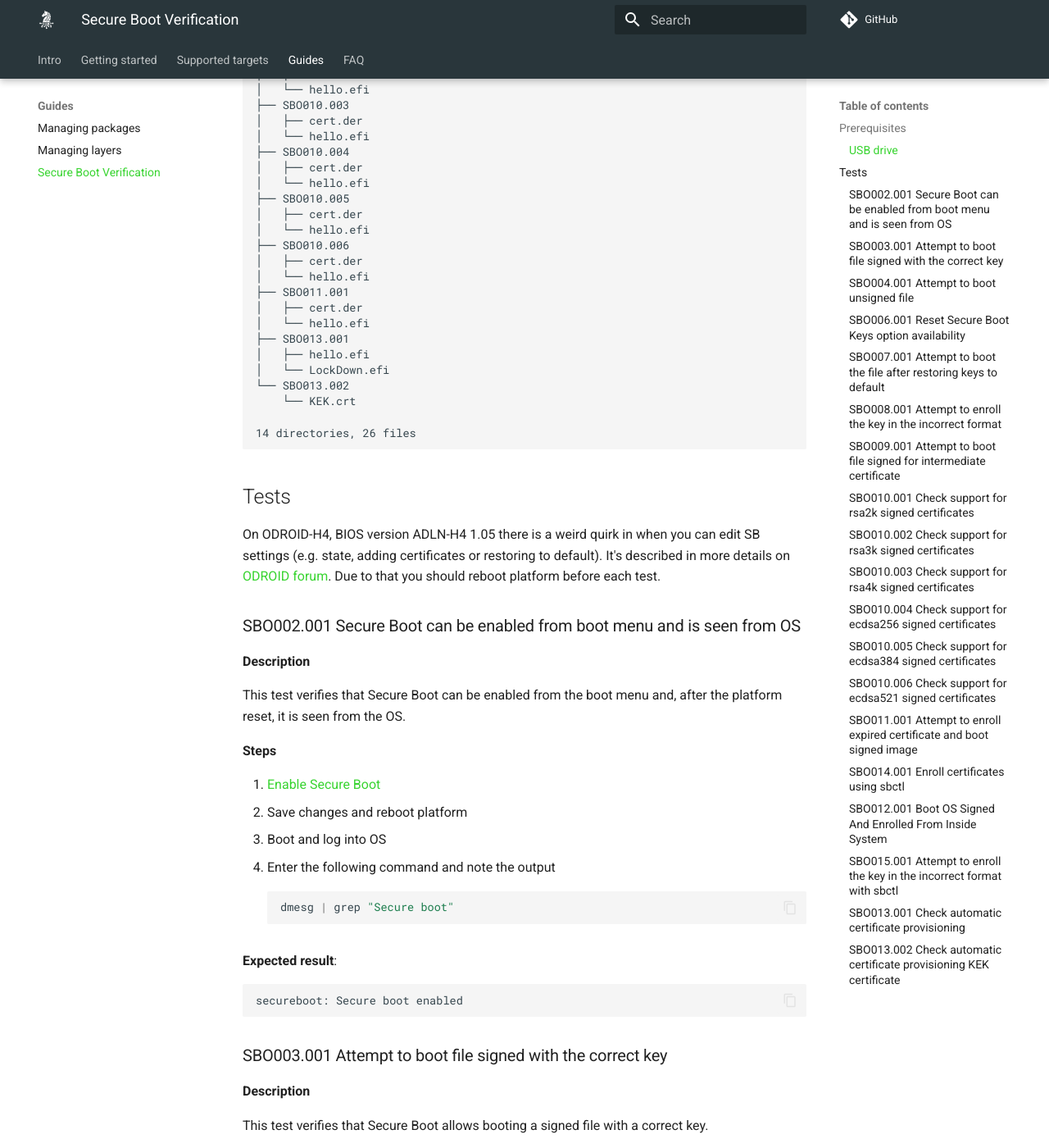
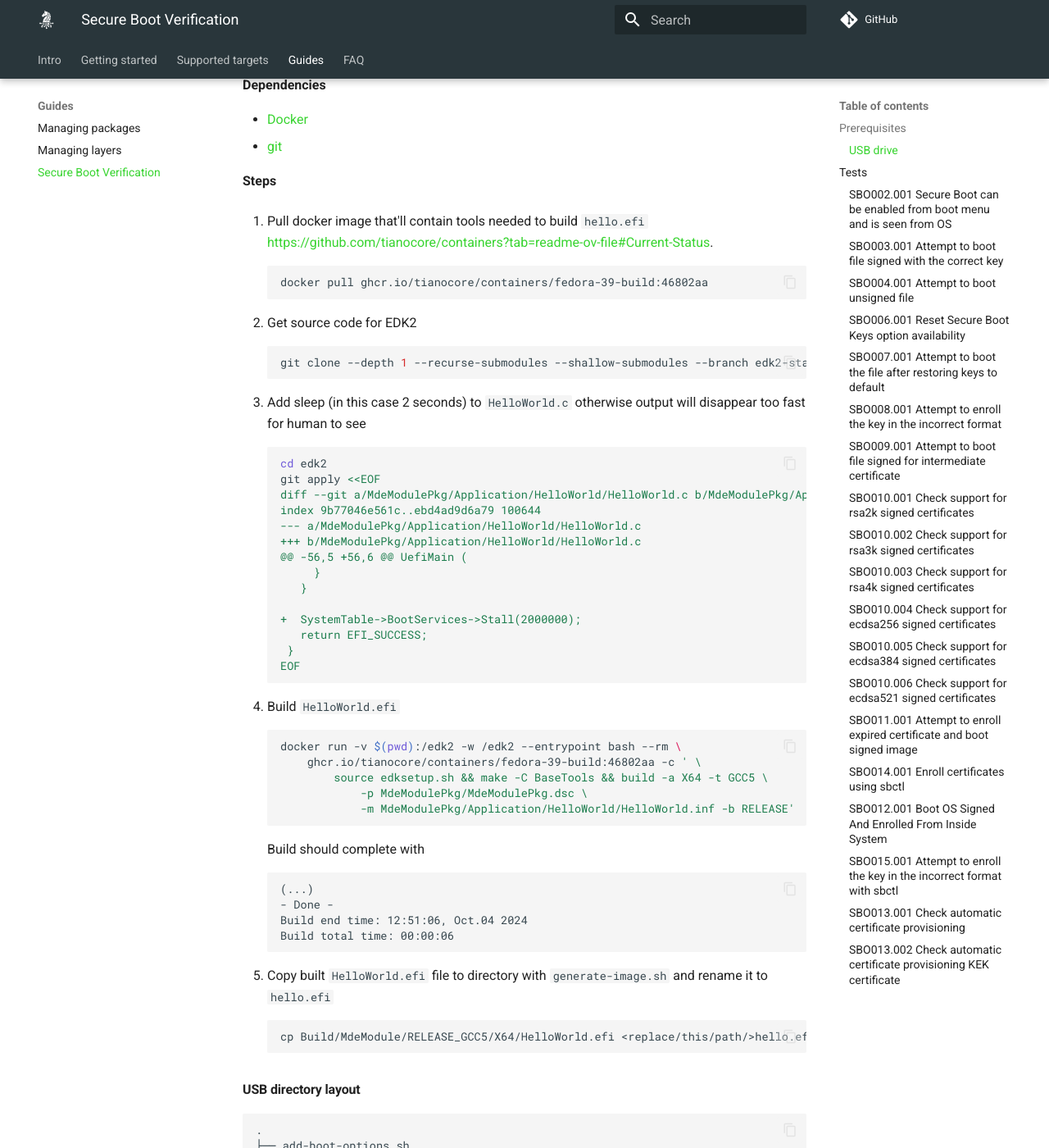
Before and after one commit to zarhus/docs, an MkDocs documentation site: the page built from docs/guides/secure-boot/secure-boot-verification.md, in a window 1280 px wide and 1400 px high, scrolled down 1224 px. Shown: the whole window at 82% size. Built offline with MkDocs 1.6.1 and Material for MkDocs 9.7.7, drawn with Linux system fonts in a browser that asks for light colours; comment, search, counter and statistics services are not loaded; some of the changed text lies outside the part shown.

Commit message:
docs: secure-boot: add hello.efi compilation step
Signed-off-by: Michał Iwanicki <michal.iwanicki@3mdeb.com>

````diff
--- a/docs/guides/secure-boot/secure-boot-verification.md
+++ b/docs/guides/secure-boot/secure-boot-verification.md
@@ -19,24 +19,107 @@
 ### USB drive
 
 1. Download [generate-image.sh](./generate-image.sh)
-1. Build `LockDown.efi`. To do that install
-[needed prerequisites](https://docs.dasharo.com/dasharo-tools-suite/documentation/#prerequisites),
-checkout tag `v1.2.23` in `meta-dts`
-and then build `efitools` which will build `LockDown.efi` with sample keys
+1. Build [LockDown.efi](#lockdownefi) file
+1. Build [hello.efi](#helloefi) file
+1. Run `generate-image.sh` script. It'll generate `tests.img` file containing
+needed files and certificates
+1. Flash this file to USB drive
+
+#### LockDown.efi
+
+**Dependencies**
+
+* [kas-container](https://docs.dasharo.com/dasharo-tools-suite/documentation/#prerequisites)
+* [git](https://git-scm.com/)
+
+**Steps**
+
+1. Clone and checkout tag `v1.2.23`
+
+    ```shell
+    git clone --depth 1 --branch v1.2.23 https://github.com/Dasharo/meta-dts.git
+    ```
+
+1. Build `efitools` recipe which will build `LockDown.efi` with sample keys
 
     ```shell
     SHELL=/bin/bash kas-container shell meta-dts/kas-uefi-sb.yml -c "bitbake efitools"`
     ```
 
-1. Copy `LockDown.efi` to directory containing `generate-image.sh` script.
-It should be inside `build/tmp/deploy/images/genericx86_64`.
-Sample keys and certificates used in `LockDown.efi` are in
+1. Copy `LockDown.efi` to directory containing `generate-image.sh` script.</br>
+File should be inside `build/tmp/deploy/images/genericx86_64` directory.</br>
+Sample keys and certificates used in `LockDown.efi` can be viewed in
 `build/tmp/deploy/images/genericx86_64/sample-keys/uefi_sb_keys`
-1. Run `generate-image.sh` script. It'll generate `tests.img` file containing
-needed files and certificates
-1. Flash this file to USB drive
 
-USB directory layout:
+#### hello.efi
+
+**Dependencies**
+
+* [Docker](https://docs.docker.com/engine/install/)
+* [git](https://git-scm.com/)
+
+**Steps**
+
+1. Pull docker image that'll contain tools needed to build `hello.efi`
+<https://github.com/tianocore/containers?tab=readme-ov-file#Current-Status>.
+
+    ```shell
+    docker pull ghcr.io/tianocore/containers/fedora-39-build:46802aa
+    ```
+
+1. Get source code for EDK2
+
+    ```shell
+    git clone --depth 1 --recurse-submodules --shallow-submodules --branch edk2-stable202408 https://github.com/tianocore/edk2.git
+    ```
+
+1. Add sleep (in this case 2 seconds) to `HelloWorld.c` otherwise output will
+disappear too fast for human to see
+
+    ```shell
+    cd edk2
+    git apply <<EOF
+    diff --git a/MdeModulePkg/Application/HelloWorld/HelloWorld.c b/MdeModulePkg/Application/HelloWorld/HelloWorld.c
+    index 9b77046e561c..ebd4ad9d6a79 100644
+    --- a/MdeModulePkg/Application/HelloWorld/HelloWorld.c
+    +++ b/MdeModulePkg/Application/HelloWorld/HelloWorld.c
+    @@ -56,5 +56,6 @@ UefiMain (
+         }
+       }
+
+    +  SystemTable->BootServices->Stall(2000000);
+       return EFI_SUCCESS;
+     }
+    EOF
+    ```
+
+1. Build `HelloWorld.efi`
+
+    ```shell
+    docker run -v $(pwd):/edk2 -w /edk2 --entrypoint bash --rm \
+        ghcr.io/tianocore/containers/fedora-39-build:46802aa -c ' \
+            source edksetup.sh && make -C BaseTools && build -a X64 -t GCC5 \
+                -p MdeModulePkg/MdeModulePkg.dsc \
+                -m MdeModulePkg/Application/HelloWorld/HelloWorld.inf -b RELEASE'
+    ```
+
+    Build should complete with
+
+    ```text
+    (...)
+    - Done -
+    Build end time: 12:51:06, Oct.04 2024
+    Build total time: 00:00:06
+    ```
+
+1. Copy built `HelloWorld.efi` file to directory with `generate-image.sh` and
+rename it to `hello.efi`
+
+    ```shell
+    cp Build/MdeModule/RELEASE_GCC5/X64/HelloWorld.efi <replace/this/path/>hello.efi
+    ```
+
+#### USB directory layout
 
 ```text
 .
````
Also changed, not shown: 1 other file.
